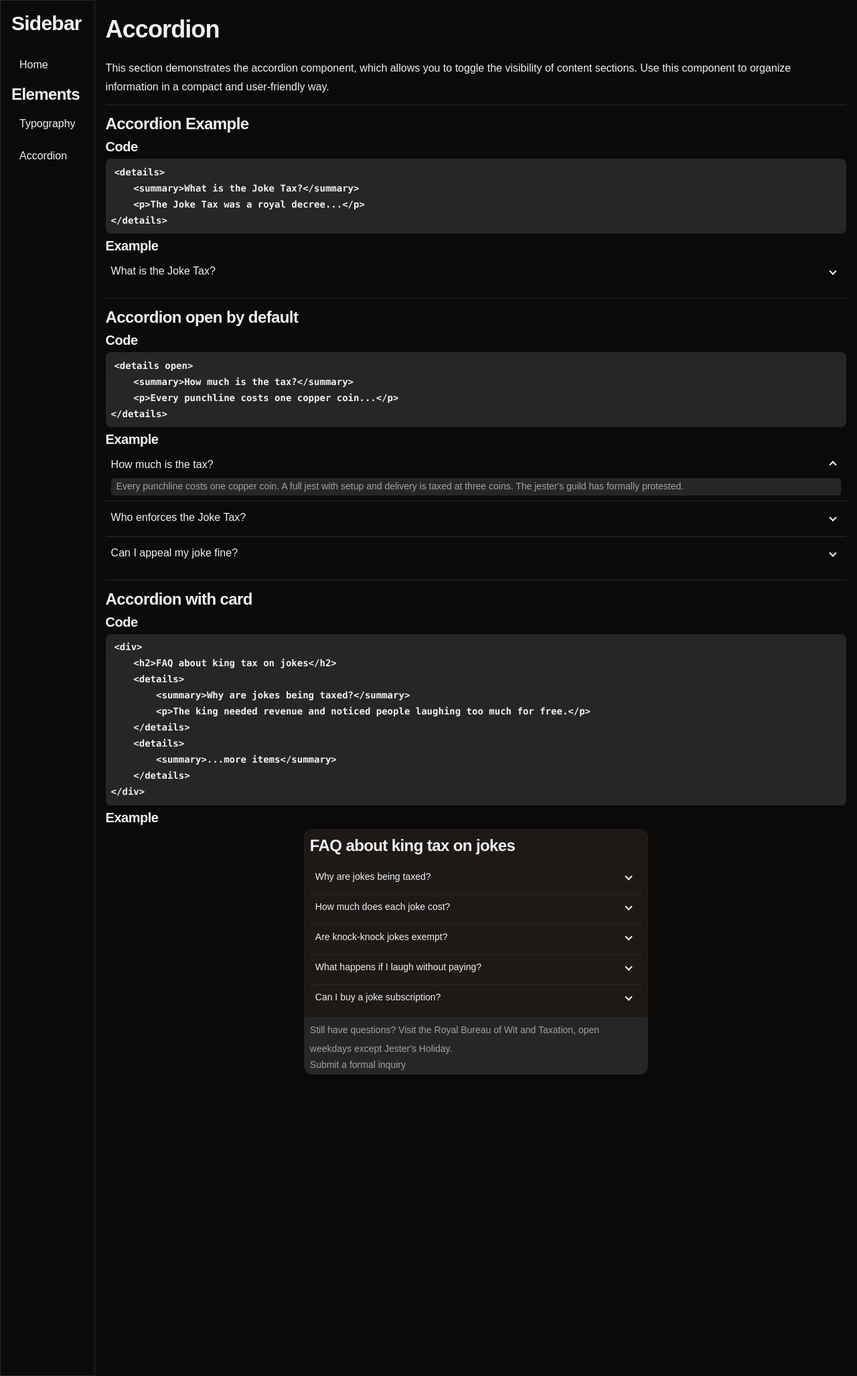
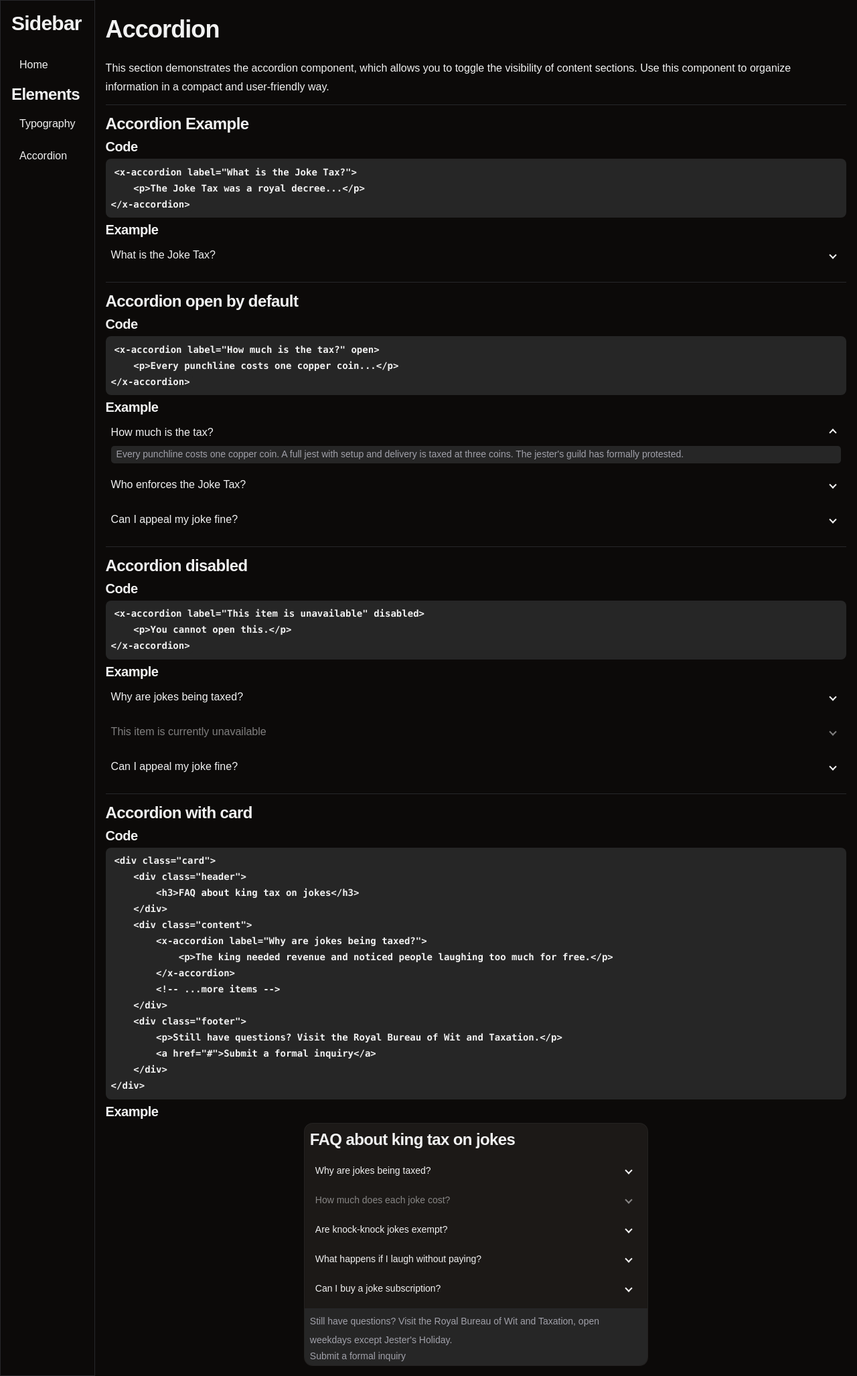
Before and after one commit to elvinsavio/FAHT-stack, a Flask app: page /accordion in a window 1280 px wide. Shown: the whole page at 67% size. Run offline with Flask 3, Linux system fonts and the light colour scheme.

Commit message:
use web-components instead

```diff
--- a/static/css/output.css
+++ b/static/css/output.css
@@ -42,26 +42,10 @@
     --color-foreground: hsl(240 10% 3.9%);
     --color-card: hsl(0 0% 100%);
     --color-card-foreground: hsl(240 10% 3.9%);
-    --color-popover: hsl(0 0% 100%);
-    --color-popover-foreground: hsl(240 10% 3.9%);
-    --color-primary: hsl(142.1 76.2% 36.3%);
-    --color-primary-foreground: hsl(355.7 100% 97.3%);
-    --color-secondary: hsl(240 4.8% 95.9%);
-    --color-secondary-foreground: hsl(240 5.9% 10%);
     --color-muted: hsl(240 4.8% 95.9%);
     --color-muted-foreground: hsl(240 3.8% 46.1%);
-    --color-accent: hsl(240 4.8% 95.9%);
-    --color-accent-foreground: hsl(240 5.9% 10%);
-    --color-destructive: hsl(0 84.2% 60.2%);
-    --color-destructive-foreground: hsl(0 0% 98%);
     --color-border: hsl(240 5.9% 90%);
-    --color-input: hsl(240 5.9% 90%);
     --color-ring: hsl(142.1 76.2% 36.3%);
-    --color-chart-1: hsl(12 76% 61%);
-    --color-chart-2: hsl(173 58% 39%);
-    --color-chart-3: hsl(197 37% 24%);
-    --color-chart-4: hsl(43 74% 66%);
-    --color-chart-5: hsl(27 87% 67%);
   }
 }
 @layer base {
@@ -231,9 +215,6 @@
   .hidden {
     display: none;
   }
-  .table {
-    display: table;
-  }
   .h-screen {
     height: 100vh;
   }
@@ -242,15 +223,6 @@
   }
   .flex-1 {
     flex: 1;
-  }
-  .border-collapse {
-    border-collapse: collapse;
-  }
-  .transform {
-    transform: var(--tw-rotate-x,) var(--tw-rotate-y,) var(--tw-rotate-z,) var(--tw-skew-x,) var(--tw-skew-y,);
-  }
-  .resize {
-    resize: both;
   }
   .flex-col {
     flex-direction: column;
@@ -315,18 +287,8 @@
     --tw-font-weight: var(--font-weight-bold);
     font-weight: var(--font-weight-bold);
   }
-  .text-wrap {
-    text-wrap: wrap;
-  }
   .text-foreground {
     color: var(--color-foreground);
-  }
-  .underline {
-    text-decoration-line: underline;
-  }
-  .outline {
-    outline-style: var(--tw-outline-style);
-    outline-width: 1px;
   }
   .hover\:bg-gray-200 {
     &:hover {
@@ -521,14 +483,26 @@ details {
   }
   summary {
     display: flex;
+    cursor: pointer;
     list-style-type: none;
     align-items: center;
+    border-radius: var(--radius);
     padding-bottom: calc(var(--spacing) * 2);
     text-underline-offset: 2px;
     &:hover {
       @media (hover: hover) {
         text-decoration-line: underline;
       }
+    }
+    &:focus-visible {
+      outline-style: var(--tw-outline-style);
+      outline-width: 2px;
+    }
+    &:focus-visible {
+      outline-offset: 2px;
+    }
+    &:focus-visible {
+      outline-color: var(--color-ring);
     }
     &::-webkit-details-marker {
       display: none;
@@ -557,6 +531,11 @@ details {
   &[open] summary::after {
     transform: rotate(225deg);
   }
+  @media (prefers-reduced-motion: reduce) {
+    summary::after {
+      transition: none;
+    }
+  }
   p {
     margin-top: calc(var(--spacing) * 0) !important;
     border-radius: var(--radius);
@@ -568,6 +547,14 @@ details {
     --tw-leading: var(--leading-tight);
     line-height: var(--leading-tight);
     color: var(--color-muted-foreground);
+  }
+  &[disabled] {
+    cursor: not-allowed;
+    opacity: 50%;
+    summary {
+      pointer-events: none;
+      cursor: not-allowed;
+    }
   }
 }
 .card {
@@ -601,26 +588,6 @@ details {
     color: var(--color-muted-foreground);
   }
 }
-@property --tw-rotate-x {
-  syntax: "*";
-  inherits: false;
-}
-@property --tw-rotate-y {
-  syntax: "*";
-  inherits: false;
-}
-@property --tw-rotate-z {
-  syntax: "*";
-  inherits: false;
-}
-@property --tw-skew-x {
-  syntax: "*";
-  inherits: false;
-}
-@property --tw-skew-y {
-  syntax: "*";
-  inherits: false;
-}
 @property --tw-space-y-reverse {
   syntax: "*";
   inherits: false;
@@ -635,11 +602,6 @@ details {
   syntax: "*";
   inherits: false;
 }
-@property --tw-outline-style {
-  syntax: "*";
-  inherits: false;
-  initial-value: solid;
-}
 @property --tw-tracking {
   syntax: "*";
   inherits: false;
@@ -647,6 +609,11 @@ details {
 @property --tw-leading {
   syntax: "*";
   inherits: false;
+}
+@property --tw-outline-style {
+  syntax: "*";
+  inherits: false;
+  initial-value: solid;
 }
 @property --tw-duration {
   syntax: "*";
@@ -724,17 +691,12 @@ details {
 @layer properties {
   @supports ((-webkit-hyphens: none) and (not (margin-trim: inline))) or ((-moz-orient: inline) and (not (color:rgb(from red r g b)))) {
     *, ::before, ::after, ::backdrop {
-      --tw-rotate-x: initial;
-      --tw-rotate-y: initial;
-      --tw-rotate-z: initial;
-      --tw-skew-x: initial;
-      --tw-skew-y: initial;
       --tw-space-y-reverse: 0;
       --tw-border-style: solid;
       --tw-font-weight: initial;
-      --tw-outline-style: solid;
       --tw-tracking: initial;
       --tw-leading: initial;
+      --tw-outline-style: solid;
       --tw-duration: initial;
       --tw-ease: initial;
       --tw-shadow: 0 0 #0000;
--- /dev/null
+++ b/static/js/accordion.js
@@ -0,0 +1,27 @@
+class XAccordion extends HTMLElement {
+    connectedCallback() {
+        const label = this.getAttribute('label');
+        const isOpen = this.hasAttribute('open');
+        const isDisabled = this.hasAttribute('disabled');
+
+        const details = document.createElement('details');
+        if (isOpen) details.open = true;
+        if (isDisabled) {
+            details.setAttribute('disabled', '');
+            details.setAttribute('aria-disabled', 'true');
+            details.addEventListener('click', (e) => e.preventDefault());
+        }
+
+        const summary = document.createElement('summary');
+        summary.textContent = label;
+        details.appendChild(summary);
+
+        while (this.firstChild) {
+            details.appendChild(this.firstChild);
+        }
+
+        this.appendChild(details);
+    }
+}
+
+customElements.define('x-accordion', XAccordion);
--- a/templates/base.html
+++ b/templates/base.html
@@ -6,6 +6,7 @@
     <meta name="viewport" content="width=device-width, initial-scale=1.0">
     <title>Hello World!</title>
     <link rel="stylesheet" href={{ url_for('static', filename='css/output.css' ) }}>
+    <script src={{ url_for('static', filename='js/accordion.js') }} defer></script>
 
     <!-- <script src="https://unpkg.com/htmx.org@2.0.4"></script>
     <script src="https://unpkg.com/htmx.org/dist/ext/json-enc.js"></script>
--- a/templates/elements/accordion.html
+++ b/templates/elements/accordion.html
@@ -13,58 +13,76 @@
 
         <h3>Accordion Example</h3>
         <h4>Code</h4>
-        <pre><code>&lt;details&gt;
-    &lt;summary&gt;What is the Joke Tax?&lt;/summary&gt;
+        <pre><code>&lt;x-accordion label="What is the Joke Tax?"&gt;
     &lt;p&gt;The Joke Tax was a royal decree...&lt;/p&gt;
-&lt;/details&gt;</code></pre>
+&lt;/x-accordion&gt;</code></pre>
         <h4>Example</h4>
-        <details>
-            <summary>What is the Joke Tax?</summary>
+        <x-accordion label="What is the Joke Tax?">
             <p>The Joke Tax was a royal decree that levied a fee on every joke told within the kingdom. The king
                 believed laughter was a luxury, and luxuries must be taxed.</p>
-        </details>
+        </x-accordion>
     </div>
 
     <hr>
     <div class="flex flex-col gap-1">
         <h3>Accordion open by default</h3>
         <h4>Code</h4>
-        <pre><code>&lt;details open&gt;
-    &lt;summary&gt;How much is the tax?&lt;/summary&gt;
+        <pre><code>&lt;x-accordion label="How much is the tax?" open&gt;
     &lt;p&gt;Every punchline costs one copper coin...&lt;/p&gt;
-&lt;/details&gt;</code></pre>
+&lt;/x-accordion&gt;</code></pre>
         <h4>Example</h4>
-        <details open>
-            <summary>How much is the tax?</summary>
+        <x-accordion label="How much is the tax?" open>
             <p>Every punchline costs one copper coin. A full jest with setup and delivery is taxed at three coins. The
                 jester's guild has formally protested.</p>
-        </details>
-        <details>
-            <summary>Who enforces the Joke Tax?</summary>
+        </x-accordion>
+        <x-accordion label="Who enforces the Joke Tax?">
             <p>The Royal Tax Collectors, known as the Humorless Guard, patrol the streets listening for laughter and
                 issuing fines on the spot.</p>
-        </details>
-        <details>
-            <summary>Can I appeal my joke fine?</summary>
+        </x-accordion>
+        <x-accordion label="Can I appeal my joke fine?">
             <p>Appeals may be filed at the Bureau of Wit and Taxation. However, the bureau chief has not laughed since
                 1987 and denies all appeals on principle.</p>
-        </details>
+        </x-accordion>
     </div>
 
 
     <hr>
     <div class="flex flex-col gap-1">
+        <h3>Accordion disabled</h3>
+        <h4>Code</h4>
+        <pre><code>&lt;x-accordion label="This item is unavailable" disabled&gt;
+    &lt;p&gt;You cannot open this.&lt;/p&gt;
+&lt;/x-accordion&gt;</code></pre>
+        <h4>Example</h4>
+        <x-accordion label="Why are jokes being taxed?">
+            <p>The king needed revenue and noticed people laughing too much for free.</p>
+        </x-accordion>
+        <x-accordion label="This item is currently unavailable" disabled>
+            <p>You cannot open this.</p>
+        </x-accordion>
+        <x-accordion label="Can I appeal my joke fine?">
+            <p>Appeals may be filed at the Bureau of Wit and Taxation.</p>
+        </x-accordion>
+    </div>
+
+    <hr>
+    <div class="flex flex-col gap-1">
         <h3>Accordion with card</h3>
         <h4>Code</h4>
-        <pre><code>&lt;div&gt;
-    &lt;h2&gt;FAQ about king tax on jokes&lt;/h2&gt;
-    &lt;details&gt;
-        &lt;summary&gt;Why are jokes being taxed?&lt;/summary&gt;
-        &lt;p&gt;The king needed revenue and noticed people laughing too much for free.&lt;/p&gt;
-    &lt;/details&gt;
-    &lt;details&gt;
-        &lt;summary&gt;...more items&lt;/summary&gt;
-    &lt;/details&gt;
+        <pre><code>&lt;div class="card"&gt;
+    &lt;div class="header"&gt;
+        &lt;h3&gt;FAQ about king tax on jokes&lt;/h3&gt;
+    &lt;/div&gt;
+    &lt;div class="content"&gt;
+        &lt;x-accordion label="Why are jokes being taxed?"&gt;
+            &lt;p&gt;The king needed revenue and noticed people laughing too much for free.&lt;/p&gt;
+        &lt;/x-accordion&gt;
+        &lt;!-- ...more items --&gt;
+    &lt;/div&gt;
+    &lt;div class="footer"&gt;
+        &lt;p&gt;Still have questions? Visit the Royal Bureau of Wit and Taxation.&lt;/p&gt;
+        &lt;a href="#"&gt;Submit a formal inquiry&lt;/a&gt;
+    &lt;/div&gt;
 &lt;/div&gt;</code></pre>
         <h4>Example</h4>
         <div class="card max-w-lg mx-auto">
@@ -72,37 +90,32 @@
                 <h3>FAQ about king tax on jokes</h3>
             </div>
             <div class="content">
-                <details>
-                    <summary>Why are jokes being taxed?</summary>
+                <x-accordion label="Why are jokes being taxed?">
                     <p>The king needed revenue and noticed people laughing too much for free. A royal economist
                         calculated that the average citizen laughed 47 times a day, which was deemed an untapped
                         goldmine.</p>
-                </details>
-                <details>
-                    <summary>How much does each joke cost?</summary>
+                </x-accordion>
+                <x-accordion label="How much does each joke cost?" disabled>
                     <p>A simple pun is taxed at one copper coin. A full joke with setup and punchline costs three coins.
                         Wordplay involving the royal family is subject to a luxury surcharge.</p>
-                </details>
-                <details>
-                    <summary>Are knock-knock jokes exempt?</summary>
+                </x-accordion>
+                <x-accordion label="Are knock-knock jokes exempt?">
                     <p>No. Knock-knock jokes are actually double-taxed due to their repetitive nature and the kingdom's
                         Anti-Redundancy in Humor Act of 1204.</p>
-                </details>
-                <details>
-                    <summary>What happens if I laugh without paying?</summary>
+                </x-accordion>
+                <x-accordion label="What happens if I laugh without paying?">
                     <p>The Humorless Guard will issue you a Grimace Citation. Repeat offenders are sentenced to perform
                         stand-up comedy for the king, who has not smiled since the Great Pun Famine.</p>
-                </details>
-                <details>
-                    <summary>Can I buy a joke subscription?</summary>
+                </x-accordion>
+                <x-accordion label="Can I buy a joke subscription?">
                     <p>Yes. The Royal Bureau of Wit offers monthly plans starting at 50 coins, which covers unlimited
                         puns, two slapstick incidents, and one satirical ballad per week.</p>
-                </details>
+                </x-accordion>
             </div>
             <div class="footer">
                 <p>Still have questions? Visit the Royal Bureau of Wit and Taxation, open weekdays except Jester's
                     Holiday.</p>
-                <a href="#">Submit a formal inquiry</a>
+                <a href="#" aria-label="Submit a formal inquiry to the Royal Bureau of Wit and Taxation">Submit a formal inquiry</a>
             </div>
         </div>
     </div>
--- /dev/null
+++ b/templates/icons/arrow-down.html
@@ -0,0 +1,4 @@
+<svg xmlns="http://www.w3.org/2000/svg" width="32" height="32"
+    viewBox="0 0 24 24"><!-- Icon from Material Symbols by Google - https://github.com/google/material-design-icons/blob/master/LICENSE -->
+    <path fill="currentColor" d="m12 15.4l-6-6L7.4 8l4.6 4.6L16.6 8L18 9.4z" />
+</svg>
--- a/templates/landing_page.html
+++ b/templates/landing_page.html
@@ -9,7 +9,5 @@
     </div>
 </section>
 
-<section class="p-4">
-    {% include "partials/typography.html" %}
-    </section>
+
 {% endblock %}
```
Also changed, not shown: CLAUDE.md (added, +4 -0 lines), static/css/input.css (+16 -1 lines).
